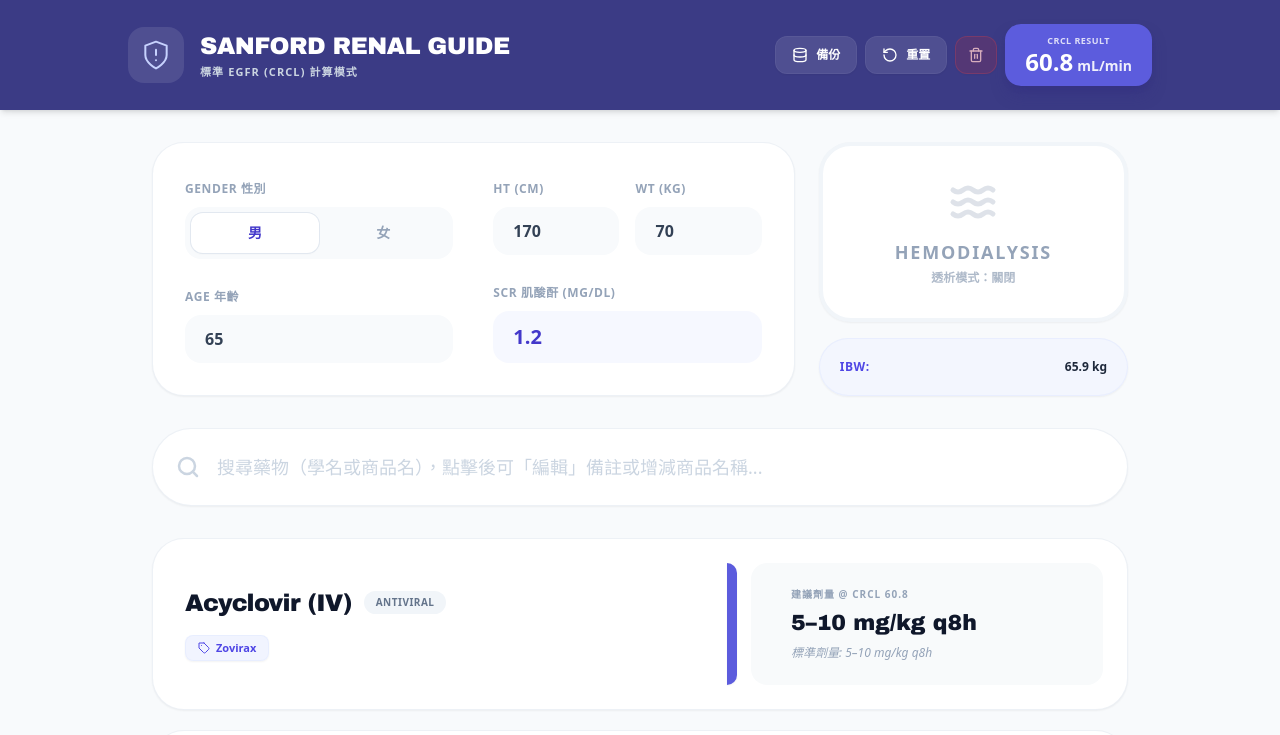
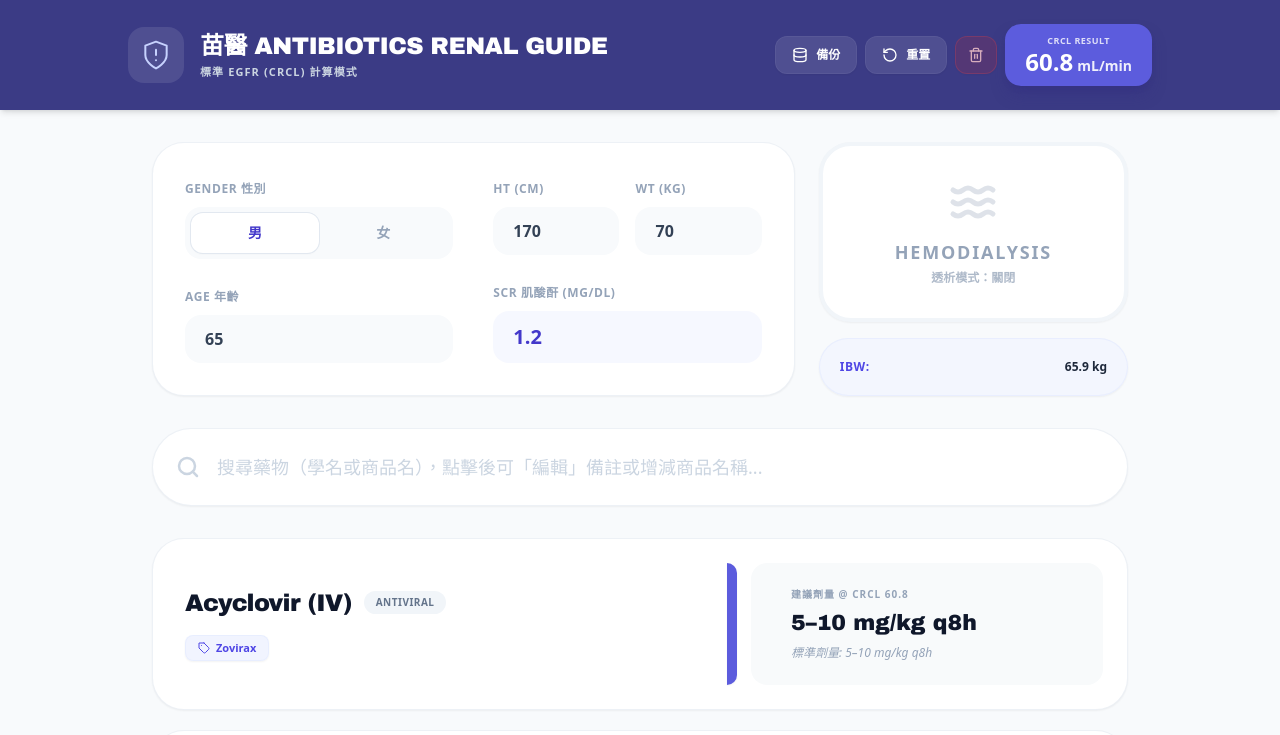
Before and after one commit to PeterWei078/antibiotics_renal_dose_adjuction, a React (Vite) app: page / in a window 1280 px wide. Shown: the top 735 px of the page. Built offline with nearby package versions, Linux system fonts and the light colour scheme.

Commit message:
change_title

```diff
--- a/index.html
+++ b/index.html
@@ -1,12 +1,15 @@
 <!DOCTYPE html>
 <html lang="zh-TW">
+
 <head>
     <meta charset="UTF-8">
     <meta name="viewport" content="width=device-width, initial-scale=1.0">
-    <title>Sanford Guide 腎功能劑量調整工具</title>
+    <title>苗醫 Antibiotics 腎功能劑量調整工具</title>
 </head>
+
 <body class="bg-slate-50">
     <div id="root"></div>
     <script type="module" src="/src/main.jsx"></script>
 </body>
+
 </html>
--- a/src/App.jsx
+++ b/src/App.jsx
@@ -462,7 +462,7 @@ const App = () => {
       const url = URL.createObjectURL(blob);
       const link = document.createElement('a');
       link.href = url;
-      link.download = `sanford_renal_guide_backup_${new Date().toISOString().split('T')[0]}.json`;
+      link.download = `苗醫_antibiotics_renal_guide_backup_${new Date().toISOString().split('T')[0]}.json`;
       document.body.appendChild(link);
       link.click();
       document.body.removeChild(link);
@@ -788,7 +788,7 @@ const App = () => {
               <ShieldAlert className="w-8 h-8" strokeWidth={1.5} />
             </div>
             <div>
-              <h1 className="text-2xl font-black tracking-tight text-white uppercase" style={{ fontFamily: "Arial Black, impact, sans-serif" }}>Sanford Renal Guide</h1>
+              <h1 className="text-2xl font-black tracking-tight text-white uppercase" style={{ fontFamily: "Arial Black, impact, sans-serif" }}>苗醫 Antibiotics Renal Guide</h1>
               <p className="text-[11px] font-bold tracking-widest text-slate-300 uppercase mt-0.5">
                 {isHD ? '血液透析模式 (HEMODIALYSIS) 已開啟' : '標準 eGFR (CrCl) 計算模式'}
               </p>
```
